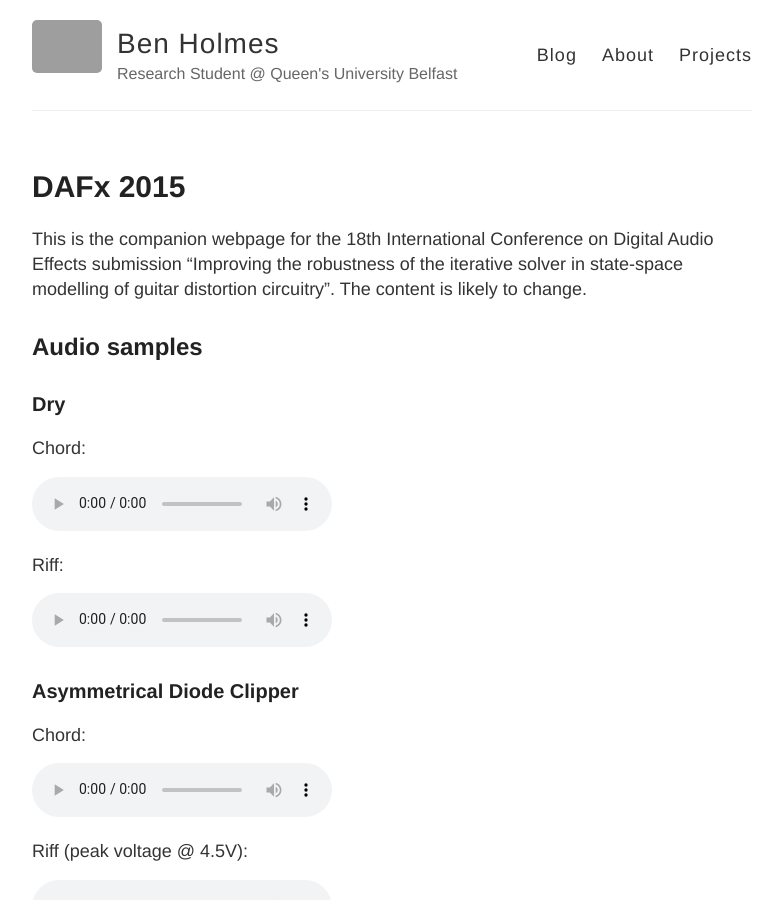
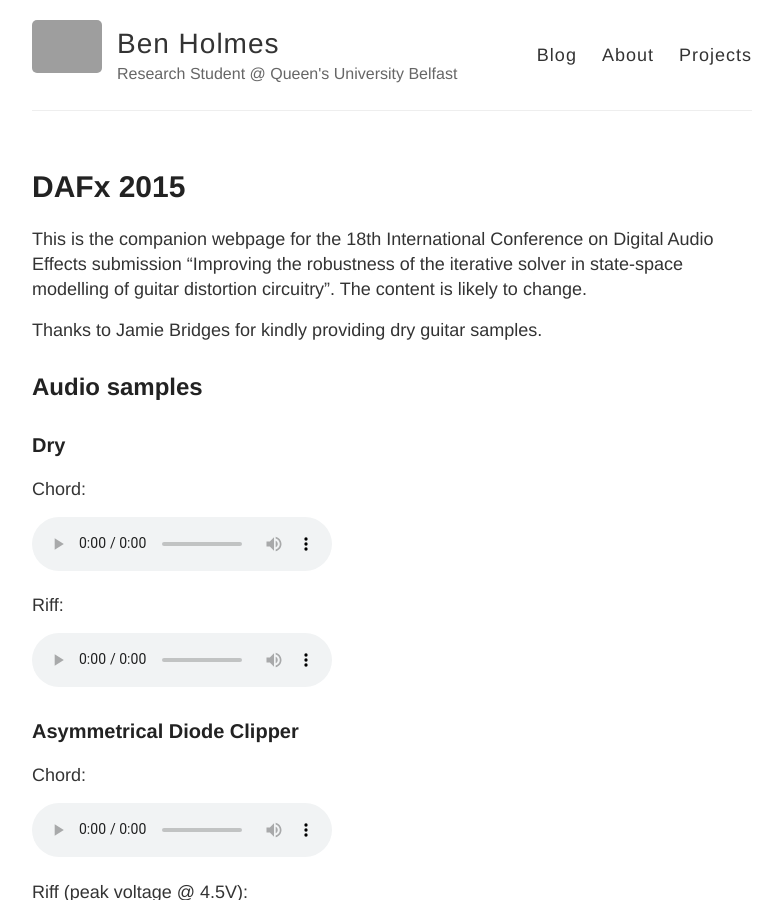
Before and after one commit to bholmesqub/DAFx15, a Jekyll site: the page built from index.md, in a window 1280 px wide and 900 px high. Shown: the whole window, without its empty margins (248-1030 px from the left). Built offline with Jekyll 4.4.1, drawn with Linux system fonts in a browser that asks for light colours; Markdown is read by kramdown in place of the engine named in the settings; grey boxes are pictures that could not be loaded.

Commit message:
Attributed Jamie for guitar samples

```diff
--- a/index.md
+++ b/index.md
@@ -4,6 +4,8 @@ title: DAFx 2015
 ---
 
 This is the companion webpage for the 18th International Conference on Digital Audio Effects submission "Improving the robustness of the iterative solver in state-space modelling of guitar distortion circuitry". The content is likely to change.
+
+Thanks to Jamie Bridges for kindly providing dry guitar samples.
 
 ##Audio samples
 
```
